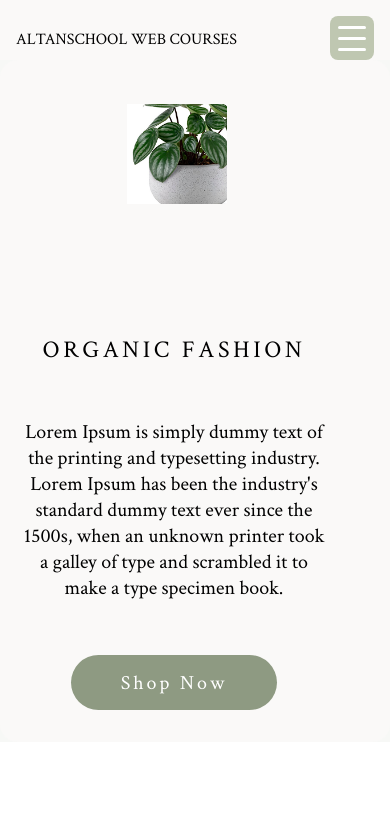
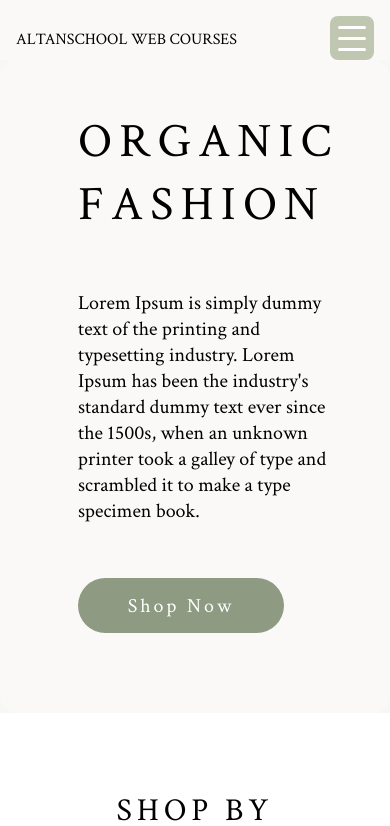
Before and after one commit to chasov-artem/organic-repo, a React (Vite) app: page / in a window 390 px wide. Shown: the top 826 px of the page. Built offline with nearby package versions, Linux system fonts and the light colour scheme.

Commit message:
styles: hero/header 1280

```diff
--- a/src/components/Header/Header.module.scss
+++ b/src/components/Header/Header.module.scss
@@ -11,7 +11,7 @@
     display: flex;
     align-items: flex-start;
     justify-content: space-between;
-    padding: 61px 112px 131px 78px;
+    padding: 61px 112px 121px 78px;
     min-height: 60px;
     position: relative;
   }
--- a/src/components/Hero/Hero.module.scss
+++ b/src/components/Hero/Hero.module.scss
@@ -3,15 +3,11 @@
   background: #faf9f8;
   border-radius: 18px;
   margin: 0;
-  padding: 120px 60px 80px 60px;
+  padding: 0 60px 80px 78px;
   max-width: 1280px;
-  margin: 0 auto;
 
   &__container {
-    width: 100%;
-    margin: 0 auto;
     display: flex;
-    align-items: flex-start;
     justify-content: space-between;
   }
 
@@ -67,75 +63,6 @@
     }
   }
 
-  @media (max-width: 900px) {
-    &__container {
-      flex-direction: column;
-      gap: 32px;
-      padding: 0 10px;
-      align-items: center;
-    }
-    &__content {
-      align-items: center;
-      padding-left: 0;
-      text-align: center;
-    }
-    &__img-wrap {
-      padding: 12px;
-      margin-right: 0;
-    }
-    &__img {
-      width: 180px;
-      height: 180px;
-    }
-  }
-
-  @media (max-width: 1920px) {
-    max-width: 1600px;
-    padding: 80px 40px;
-  }
-  @media (max-width: 1366px) {
-    max-width: 1200px;
-    padding: 64px 24px;
-    &__img-wrap {
-      width: 300px;
-      height: 300px;
-    }
-    &__img {
-      width: 220px;
-      height: 220px;
-    }
-  }
-  @media (max-width: 1280px) {
-    max-width: 1000px;
-    padding: 48px 12px;
-    &__img-wrap {
-      width: 200px;
-      height: 200px;
-    }
-    &__img {
-      width: 140px;
-      height: 140px;
-    }
-    &__title {
-      font-size: 2rem;
-    }
-  }
-  @media (max-width: 992px) {
-    flex-direction: column;
-    gap: 24px;
-    padding: 32px 8px;
-    &__img-wrap {
-      width: 160px;
-      height: 160px;
-    }
-    &__img {
-      width: 100px;
-      height: 100px;
-    }
-    &__title {
-      font-size: 1.5rem;
-    }
-  }
   @media (max-width: 375px) {
     max-width: 100vw;
     padding: 24px 4px;
```
